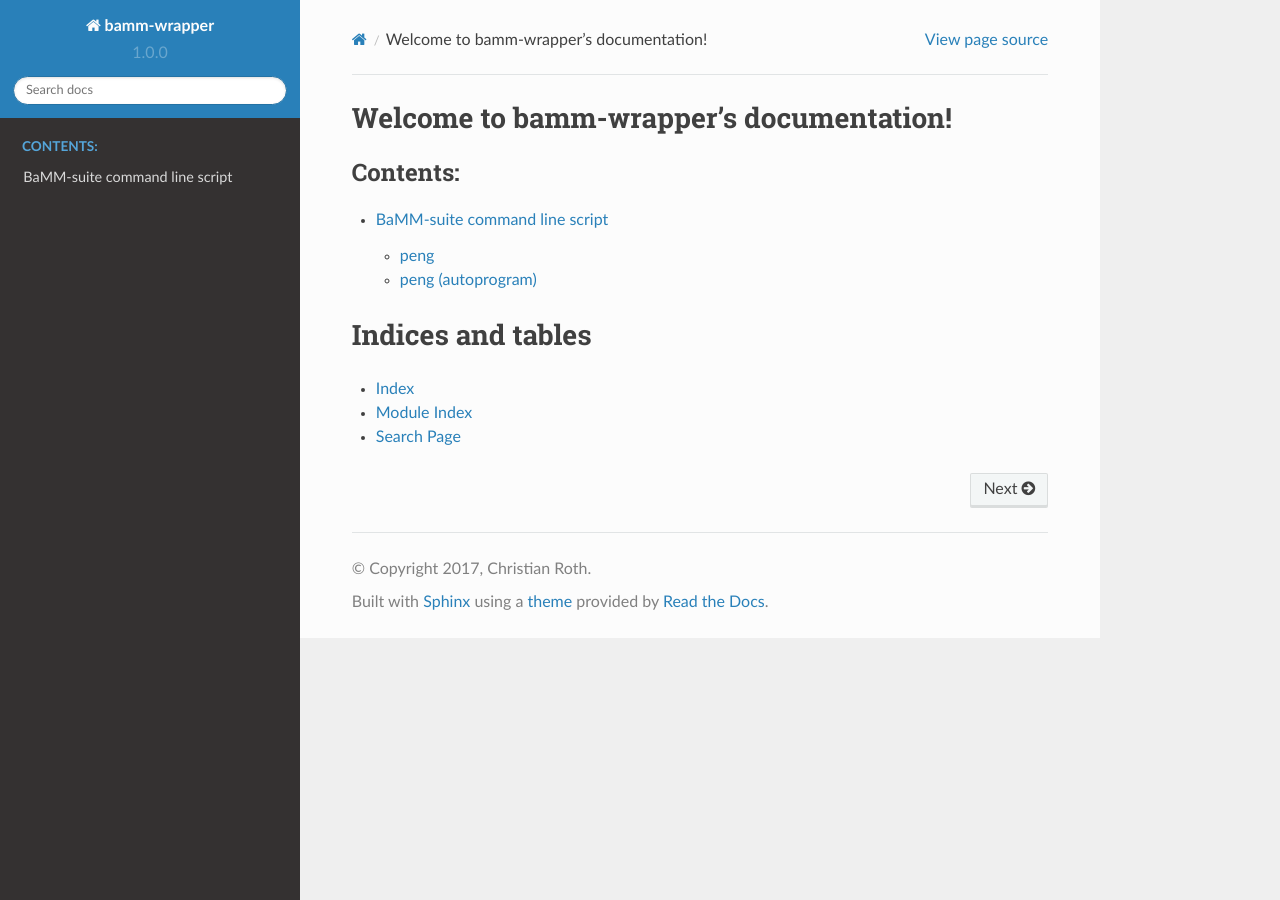
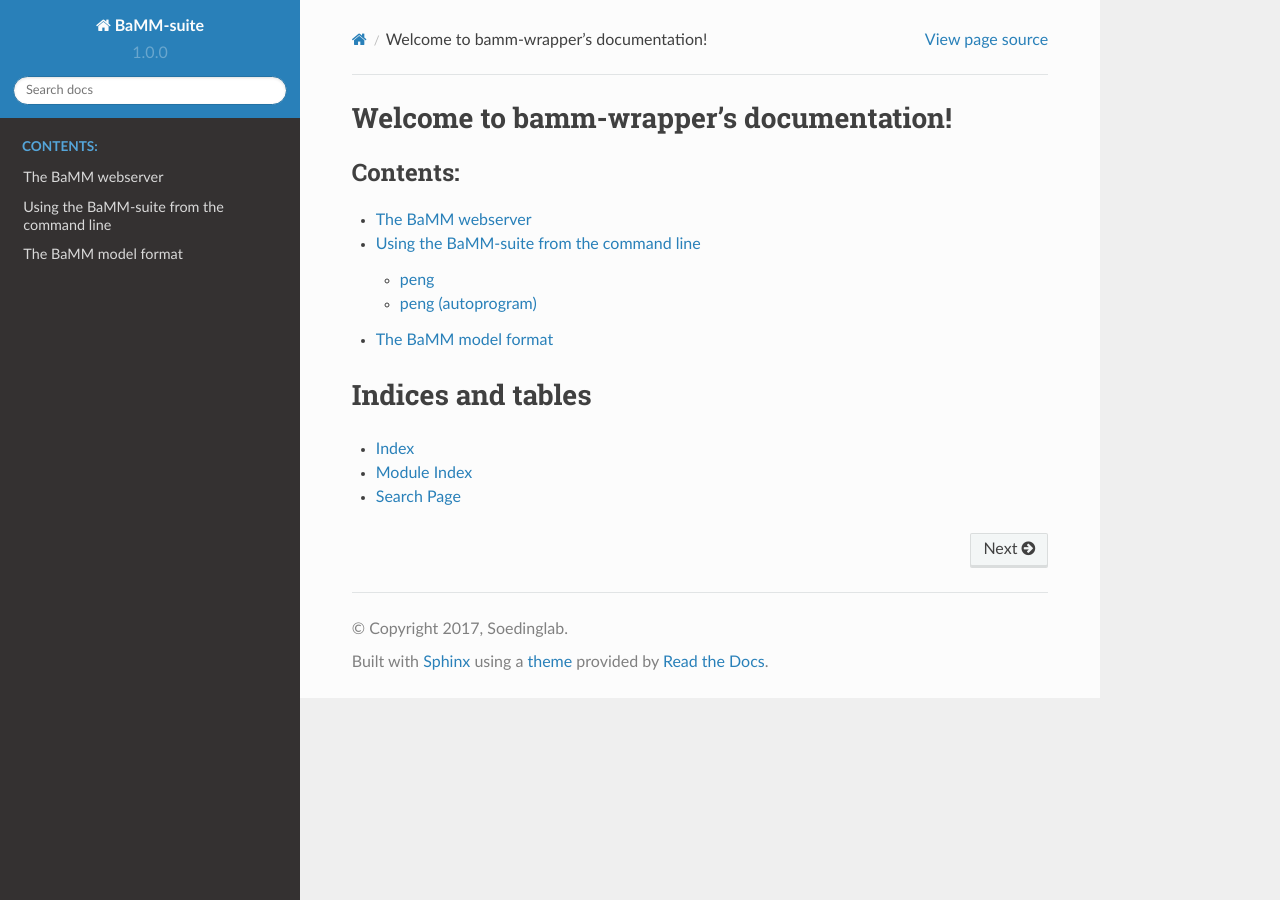
Before and after one commit to soedinglab/bamm-suite, a Sphinx documentation site: the page built from docs/source/index.rst, in a window 1280 px wide. Built offline with Sphinx 7.4.7 and the Read the Docs theme 2.0.0, drawn with Linux system fonts in a browser that asks for light colours.

```diff
--- /dev/null
+++ b/docs/source/bammformat.rst
@@ -0,0 +1,2 @@
+The BaMM model format
+=====================
--- a/docs/source/commandline_tool.rst
+++ b/docs/source/commandline_tool.rst
@@ -1,5 +1,5 @@
-BaMM-suite command line script
-==============================
+Using the BaMM-suite from the command line
+==========================================
 
 The baMM-suite provides an interface to a wide variety of tools associated with pattern detection and motif learning. The following sections describe the individual submodules.
 
--- a/docs/source/conf.py
+++ b/docs/source/conf.py
@@ -55,9 +55,9 @@ source_suffix = '.rst'
 master_doc = 'index'
 
 # General information about the project.
-project = 'bamm-wrapper'
-copyright = '2017, Christian Roth'
-author = 'Christian Roth'
+project = 'BaMM-suite'
+copyright = '2017, Soedinglab'
+author = 'Soedinglab'
 
 # The version info for the project you're documenting, acts as replacement for
 # |version| and |release|, also used in various other places throughout the
--- a/docs/source/index.rst
+++ b/docs/source/index.rst
@@ -10,7 +10,9 @@ Welcome to bamm-wrapper's documentation!
   :maxdepth: 2
   :caption: Contents:
 
-  commandline_tool.rst
+  webserver
+  commandline_tool
+  bammformat
 
 
 
--- /dev/null
+++ b/docs/source/webserver.rst
@@ -0,0 +1,2 @@
+The BaMM webserver
+==================
```
Also changed, not shown: README.md (+27 -8 lines), 2 other files.
